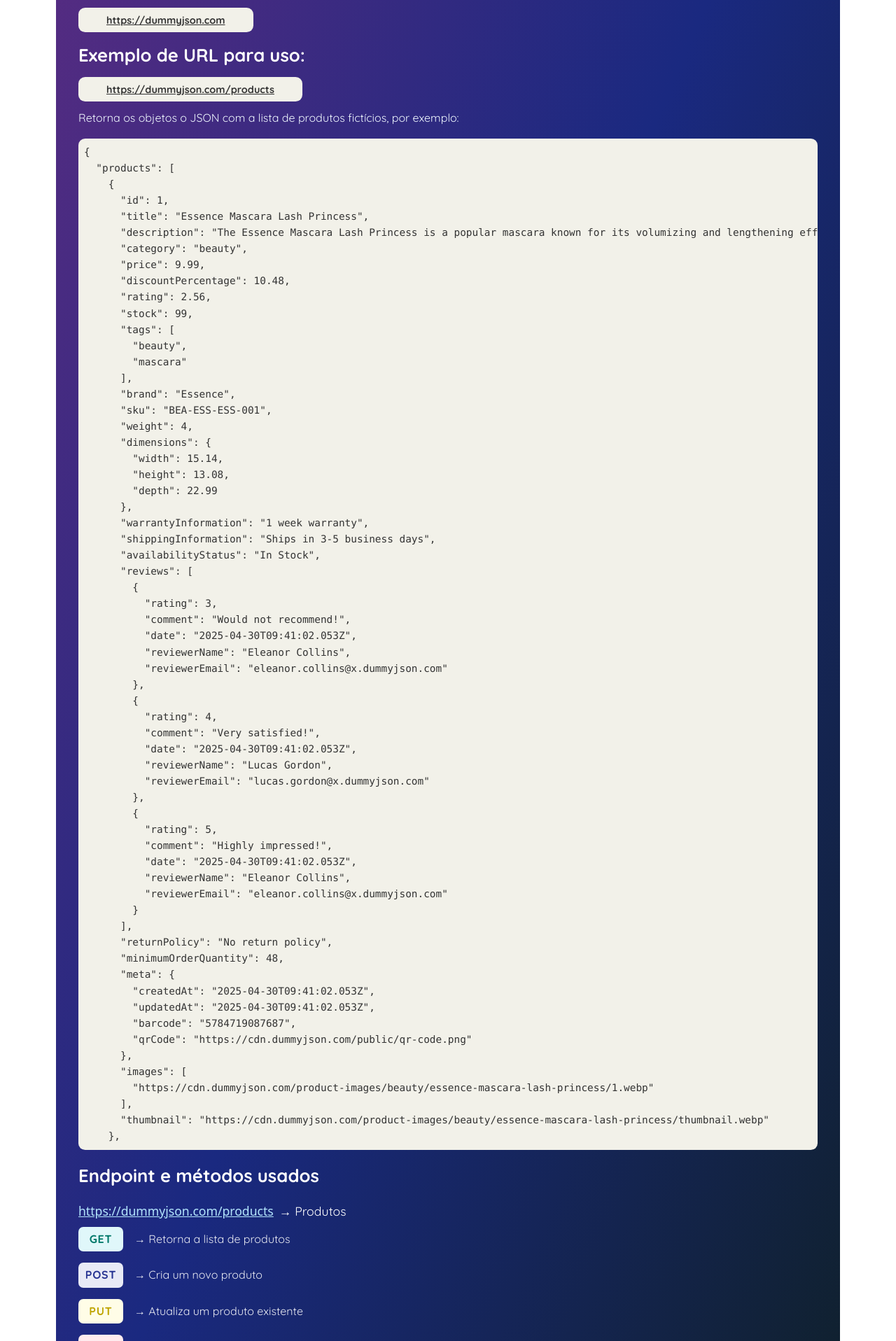
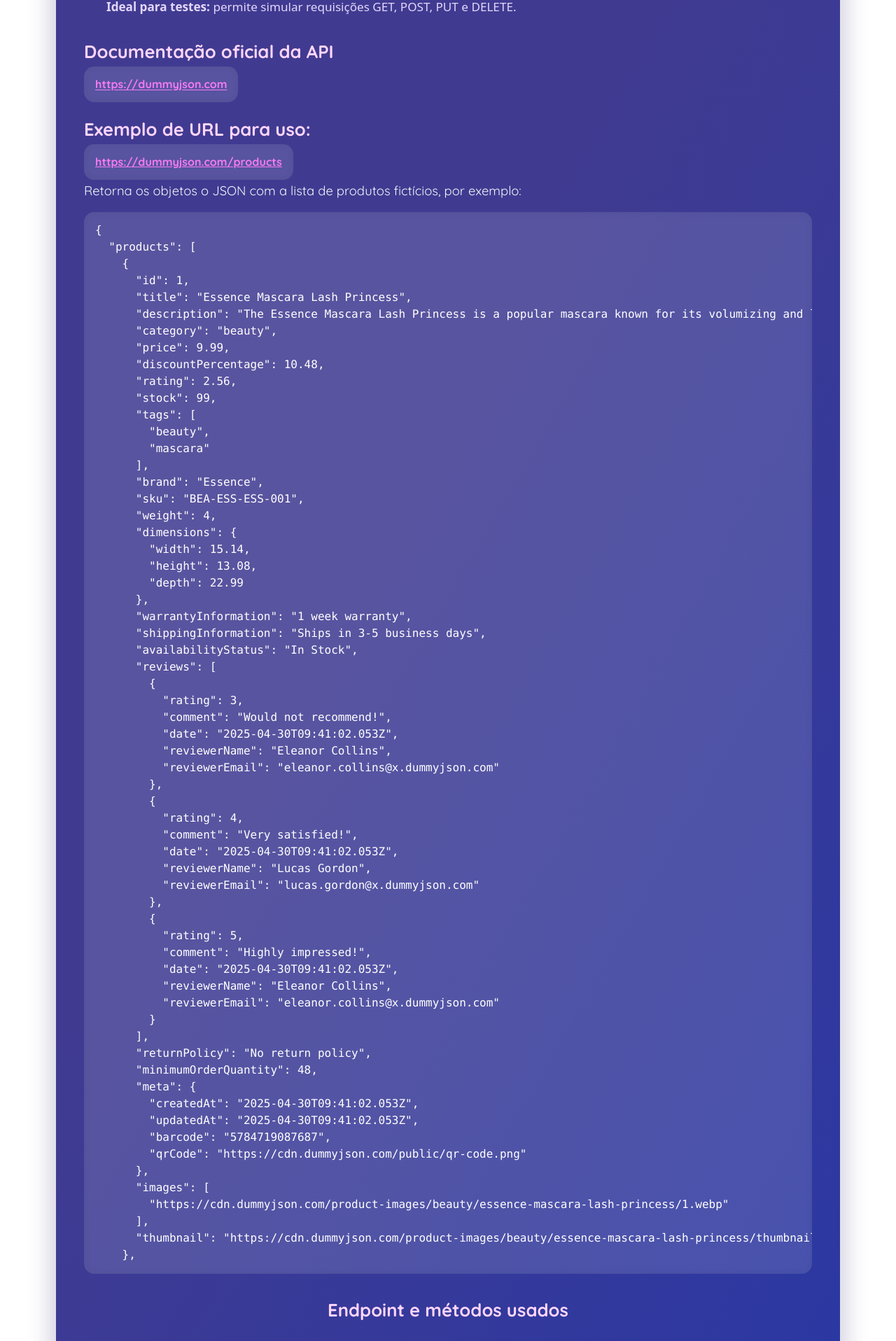
Before and after one commit to isab5/cosmic-blend, a Next.js app: page /aboutapi in a window 1280 px wide. Shown: the part 637-2553 px from the top of the page at 70% size. Built offline with nearby package versions, Linux system fonts and the light colour scheme.

Commit message:
feat: create contact page

```diff
--- a/src/app/aboutapi/abouapi.module.css
+++ b/src/app/aboutapi/abouapi.module.css
@@ -1,78 +1,81 @@
 .container {
     max-width: 70rem;
-    margin: 2rem auto;
-    padding: 20px;
-    line-height: 1.6;
-    color: #333;
-    background: linear-gradient(to top left,
-            #0f2027,
-            /* azul escuro */
-            #1a2980,
-            /* azul galáxia */
-            #5f2c82
-            /* roxo */
-        );
-    padding: 2rem;
-    border-radius: 2rem;
+    margin: 3rem auto;
+    padding: 3rem 2.5rem 2.5rem 2.5rem;
+    background: linear-gradient(120deg, #403b91 40%, #2737a6 100%);
+    border-radius: 40px;
+    box-shadow: 0 6px 32px 8px rgba(50, 40, 110, 0.22);
+    color: #fff;
 }
 
 .container h1 {
     text-align: center;
-    font-size: 2.2rem;
-    margin-bottom: 1.5rem;
+    font-size: 2.7rem;
+    font-weight: 700;
+    margin-bottom: 2rem;
+    letter-spacing: 2px;
     color: #fff;
 }
 
 .container h2 {
-    margin-top: 1rem;
+    margin-top: 2rem;
     margin-bottom: 1rem;
     font-size: 1.6rem;
-    color: #fff;
+    color: #ffd6fb;
+    font-weight: 600;
 }
 
 .container p {
     margin: 1rem 0;
-    color: aliceblue;
+    color: #f5f6fa;
+    font-size: 1.15rem;
 }
 
 .container .list {
-    margin-left: 1rem;
+    margin-left: 2rem;
     margin-bottom: 1rem;
 }
 
 .container li {
-    margin-bottom: 0.5rem;
-    color: #e6dee9;
+    margin-bottom: 0.7rem;
+    color: #e3d7fa;
+    font-size: 1.07rem;
 }
 
 .codeBlock {
-    background: #F2F1E9;
-    padding: 0.5rem;
-    border-radius: 0.6rem;
-    font-size: 0.9rem;
+    background: rgba(255,255,255,0.13);
+    color: #fff;
+    padding: 0.9rem 1rem;
+    border-radius: 0.9rem;
+    font-size: 1rem;
     overflow-x: auto;
     width: 100%;
+    margin-bottom: 1.5rem;
+    box-shadow: 0 0 10px #232e4517 inset;
 }
 
 .link {
     text-decoration: underline;
-    padding: 1rem;
-    margin: 1rem;
+    color: #f77af4;
+    font-weight: 600;
+    transition: color 0.2s;
 }
 
 .link:hover {
     color: #ff6a88;
+    text-shadow: 0 0 6px #f77af4, 0 0 2px #fff;
 }
 
 .title {
-    font-size: 2rem;
+    font-size: 2.2rem;
     font-weight: 700;
-    color: #fff;
-    margin-bottom: 1rem;
+    color: #ffd6fb;
+    margin-bottom: 1.5rem;
+    text-align: center;
 }
 
 .endpointSection {
-    margin-top: 1rem;
+    margin-top: 2rem;
     color: #fff;
 }
 
@@ -81,27 +84,29 @@
     font-size: 1.1rem;
     text-decoration: underline;
     word-break: break-all;
+    font-weight: 600;
 }
 
 .endpointDesc {
     margin-left: 0.5rem;
     color: #fff;
     font-size: 1.1rem;
+    opacity: 0.90;
 }
 
 .methodsList {
-    margin-top: 0.5rem;
+    margin-top: 0.7rem;
     padding: 0;
     list-style: none;
     display: flex;
     flex-direction: column;
-    gap: 0.5rem;
+    gap: 0.7rem;
 }
 
 .methodsList li {
     display: flex;
     align-items: center;
-    gap: 1rem;
+    gap: 1.2rem;
 }
 
 .methodGet,
@@ -111,11 +116,12 @@
     display: inline-block;
     min-width: 4rem;
     text-align: center;
-    font-weight: 600;
-    padding: 5px 0;
-    border-radius: 7px;
-    font-size: 1rem;
+    font-weight: 700;
+    padding: 7px 0;
+    border-radius: 10px;
+    font-size: 1.05rem;
     letter-spacing: 0.05em;
+    box-shadow: 0 0 8px #232e4517;
 }
 
 .methodGet {
@@ -139,7 +145,7 @@
 }
 
 .methodExplain {
-    font-size: 1rem;
+    font-size: 1.05rem;
     color: #fff;
     opacity: 0.90;
 }
--- a/src/app/contact/contact.module.css
+++ b/src/app/contact/contact.module.css
@@ -0,0 +1,124 @@
+.cosmicBg {
+    min-height: 100vh;
+    width: 100vw;
+    position: relative;
+    overflow: auto;
+    padding: 0;
+}
+
+.container {
+    max-width: 700px;
+    margin: 50px auto;
+    background: linear-gradient(120deg, #403b91 40%, #2737a6 100%);
+    padding: 48px 40px 40px 40px;
+    border-radius: 40px;
+    box-shadow: 0 6px 32px 8px rgba(50, 40, 110, 0.22);
+    position: relative;
+    color: #fff;
+}
+
+.title {
+    text-align: center;
+    font-size: 2.7em;
+    font-weight: 700;
+    margin-bottom: 32px;
+    letter-spacing: 2px;
+}
+
+.form {
+    display: flex;
+    flex-direction: column;
+    gap: 22px;
+}
+
+.field {
+    padding: 14px 16px;
+    border: none;
+    border-radius: 12px;
+    font-size: 1.06em;
+    background: rgba(255, 255, 255, 0.13);
+    color: #fff;
+    box-shadow: 0 0 10px #232e4517 inset;
+    outline: none;
+    transition: background 0.2s, box-shadow 0.2s;
+}
+
+.field:focus {
+    background: rgba(255, 255, 255, 0.22);
+    color: #fff;
+    box-shadow: 0 0 18px #6e58f8bb;
+}
+
+.button {
+    background: linear-gradient(90deg, #f77af4 0%, #4e3acc 60%, #1e297a 100%);
+    color: #fff;
+    border: none;
+    cursor: pointer;
+    font-weight: bold;
+    padding: 14px;
+    border-radius: 12px;
+    font-size: 1.12em;
+    box-shadow: 0 0 12px #232e45;
+    transition: background 0.2s, transform 0.2s;
+}
+
+.button:hover {
+    background: linear-gradient(90deg, #1e297a 0%, #4e3acc 60%, #f77af4 100%);
+    transform: scale(1.04);
+}
+
+.sectionTitle {
+    color: #fff;
+    font-size: 1.15rem;
+    font-weight: 600;
+    margin: 1rem 0 0.1rem 0;
+    display: inline-block;
+    padding-bottom: 0.125rem;
+    letter-spacing: 0.0625rem;
+}
+
+.section ul {
+    list-style: none;
+    padding: 0;
+    margin: 0;
+}
+
+.section ul li {
+    margin-bottom: 0.5rem;
+}
+
+.section ul li a {
+    color: #f585c5;
+    text-decoration: none;
+    font-size: 1rem;
+    transition: color 0.2s;
+}
+
+.section ul li a:hover,
+.section ul li a:focus {
+    color: #fff;
+}
+
+.socials {
+    display: flex;
+    gap: 1rem;
+    margin-top: 0.5rem;
+}
+
+.socials a {
+    background-color: #5f2c82;
+    border-radius: 50%;
+    width: 3rem;
+    height: 3rem;
+    display: flex;
+    align-items: center;
+    justify-content: center;
+    color: #fff;
+    font-size: 1.4rem;
+    transition: background 0.2s, color 0.2s;
+}
+
+.socials a:hover {
+    background-color: #b06ab3;
+    color: #fff;
+}
--- a/src/app/contact/page.jsx
+++ b/src/app/contact/page.jsx
@@ -1,11 +1,66 @@
+"use client";
 import styles from './contact.module.css';
-import Image from 'next/image';
+import { useState } from 'react';
+import { FaInstagram, FaGithub, FaLinkedin } from "react-icons/fa";
 
 export default function Contact() {
+    const [form, setForm] = useState({ name: '', email: '', message: '' });
+
+    function handleChange(e) {
+        setForm({ ...form, [e.target.name]: e.target.value });
+    }
+
+    function handleSubmit(e) {
+        e.preventDefault();
+        alert(
+            `Message sent!\nName: ${form.name}\nEmail: ${form.email}\nMessage: ${form.message}`
+        );
+        setForm({ name: '', email: '', message: '' });
+    }
+
     return (
-        <div>
-            <h1>Oiiin</h1>
+        <div className={styles.cosmicBg}>
+            <div className={styles.container}>
+                <h2 className={styles.title}>Contact the Cosmic Blend Devoloper</h2>
+                <form className={styles.form} onSubmit={handleSubmit}>
+                    <input
+                        className={styles.field}
+                        type="text"
+                        name="name"
+                        placeholder="Your name"
+                        required
+                        value={form.name}
+                        onChange={handleChange}
+                    />
+                    <input
+                        className={styles.field}
+                        type="email"
+                        name="email"
+                        placeholder="Your e-mail"
+                        required
+                        value={form.email}
+                        onChange={handleChange}
+                    />
+                    <textarea
+                        className={styles.field}
+                        name="message"
+                        placeholder="Your message"
+                        required
+                        rows={5}
+                        value={form.message}
+                        onChange={handleChange}
+                    />
+                    <button className={styles.button} type="submit">Send Message</button>
+                </form>
+                <div className={styles.section}>
+                    <h4 className={styles.sectionTitle}>Follow Me</h4>
+                    <div className={styles.socials}>
+                        <a href="https://www.instagram.com/isaj333j6?igsh=MWMxd2Q5OGdvOGJiNg==" target="_blank" rel="noopener" aria-label="Instagram"><FaInstagram /></a>
+                        <a href="https://github.com/isab5" target="_blank" rel="noopener" aria-label="GitHub"><FaGithub /></a>
+                        <a href="https://www.linkedin.com/in/isabella-borin-792b222b1?utm_source=share&utm_campaign=share_via&utm_content=profile&utm_medium=android_app" target="_blank" rel="noopener" aria-label="LinkedIn"><FaLinkedin /></a>
+                    </div>
+                </div>
+            </div>
         </div>
-    )
-
+    );
 }
```
